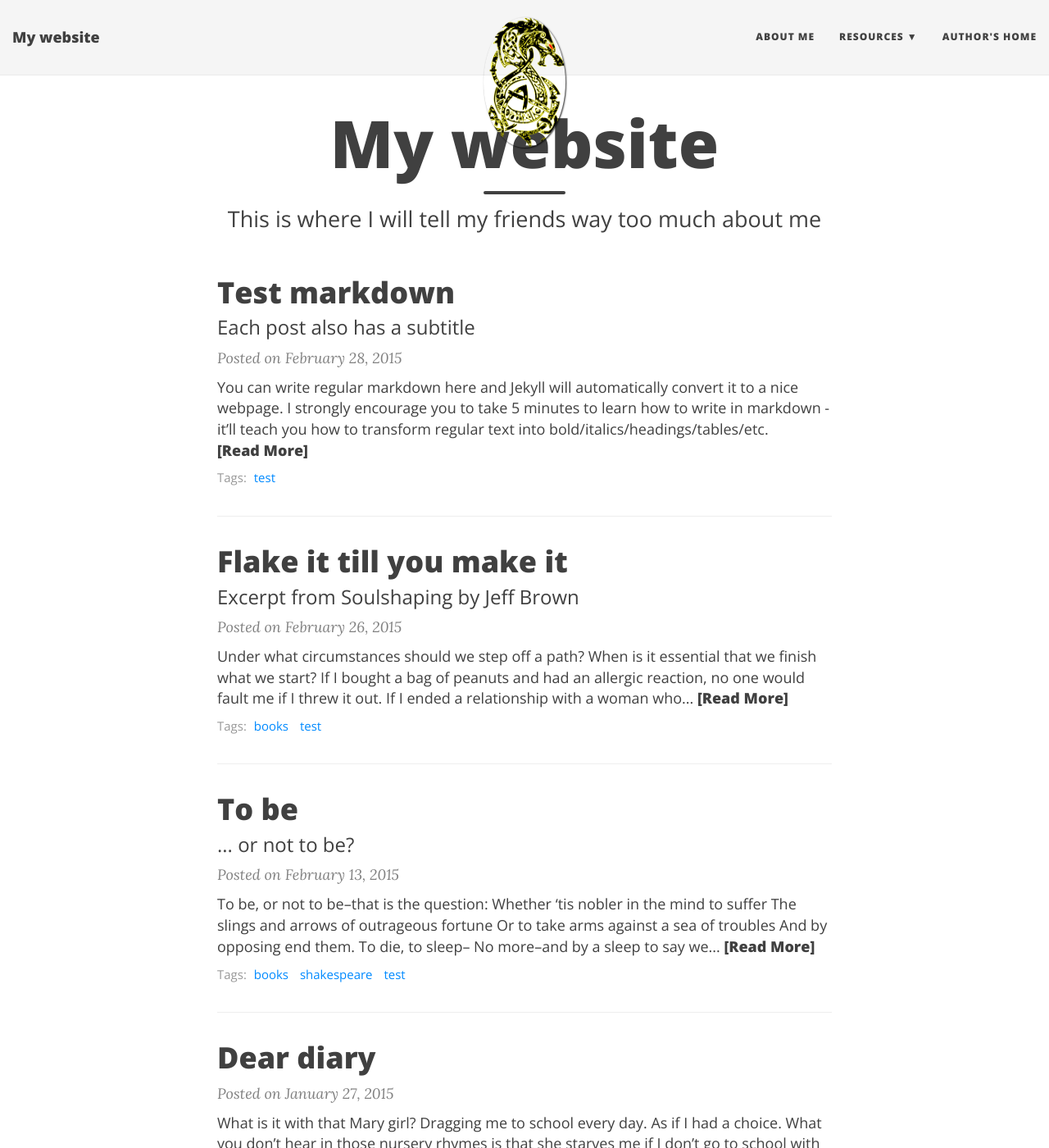
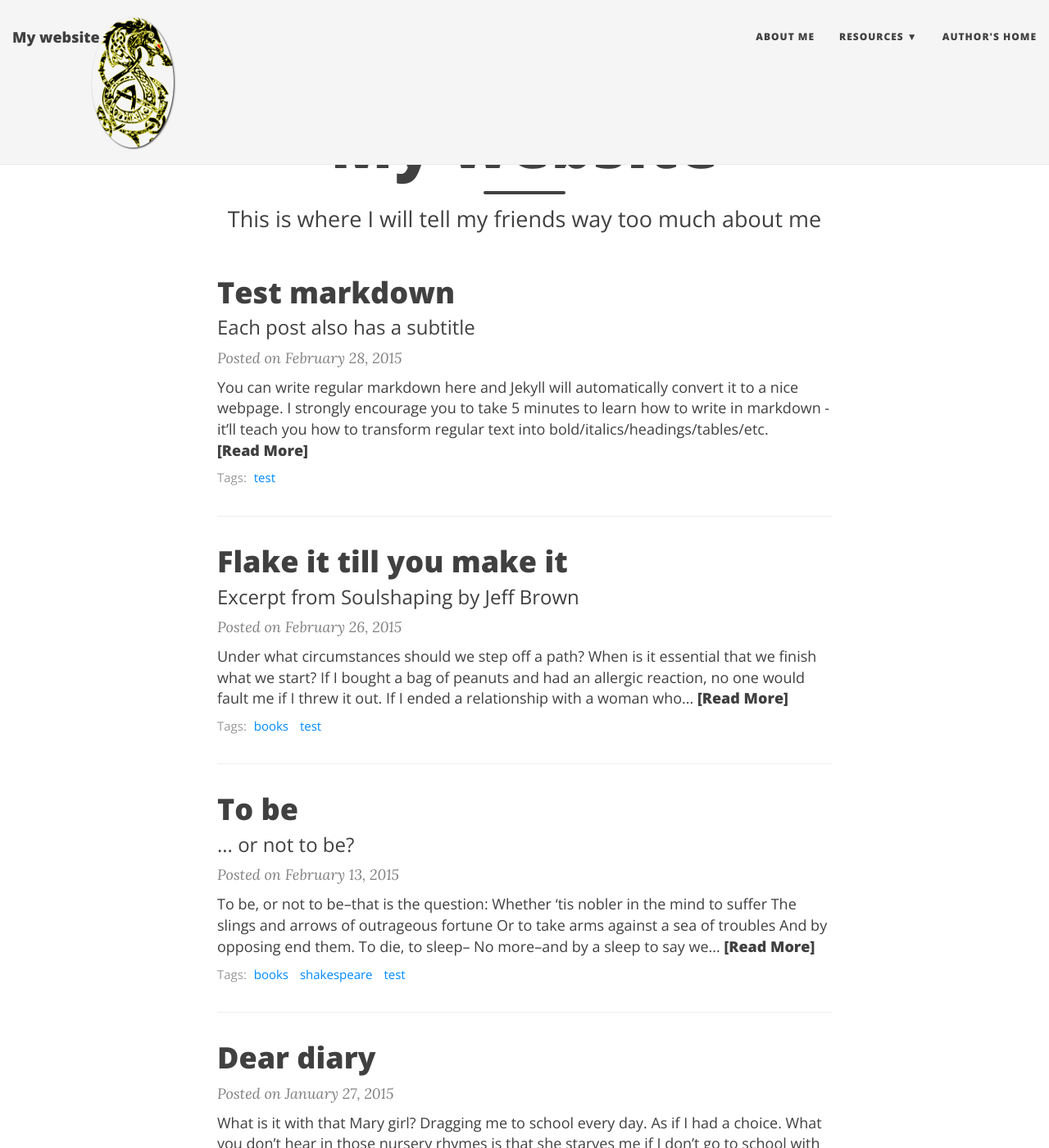
Before and after one commit to FenryrMKIII/fenryrMKIII.github.io, a Jekyll site: the page built from index.html, in a window 1280 px wide and 1400 px high. Shown: the whole window at 82% size. Built offline with Jekyll 4.4.1, drawn with Linux system fonts in a browser that asks for light colours; nearby versions of some CDN libraries; the list of posts is cut into pages by our own code.

Commit message:
Modified logo

```diff
--- a/css/main.css
+++ b/css/main.css
@@ -167,7 +167,8 @@ img {
 }
 
 .navbar-custom .avatar-container {
-  position: absolute;
+  display:flex;
+  justify-content: center;
   left: 50%;
   width: 50px;
   margin-top: -25px;
```
